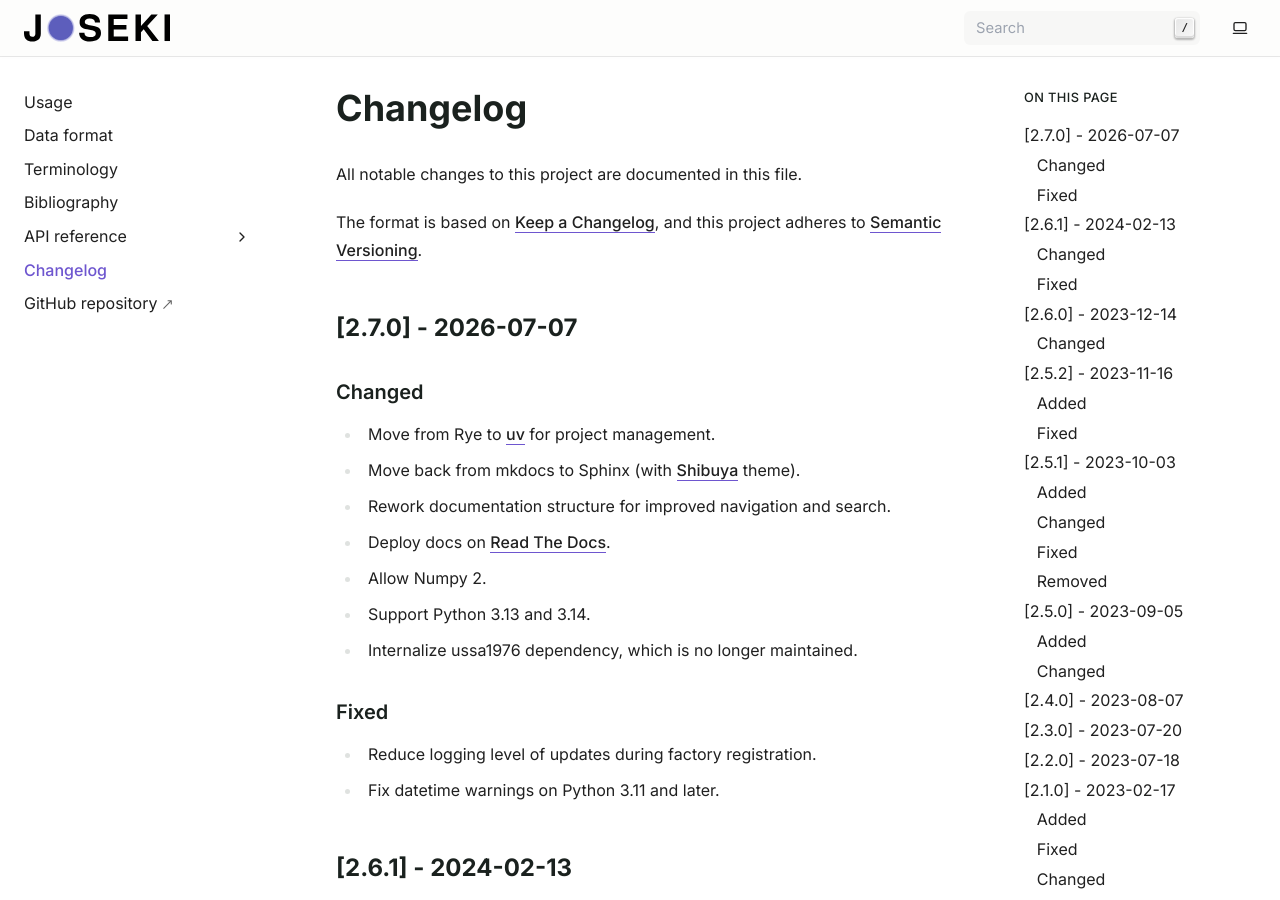
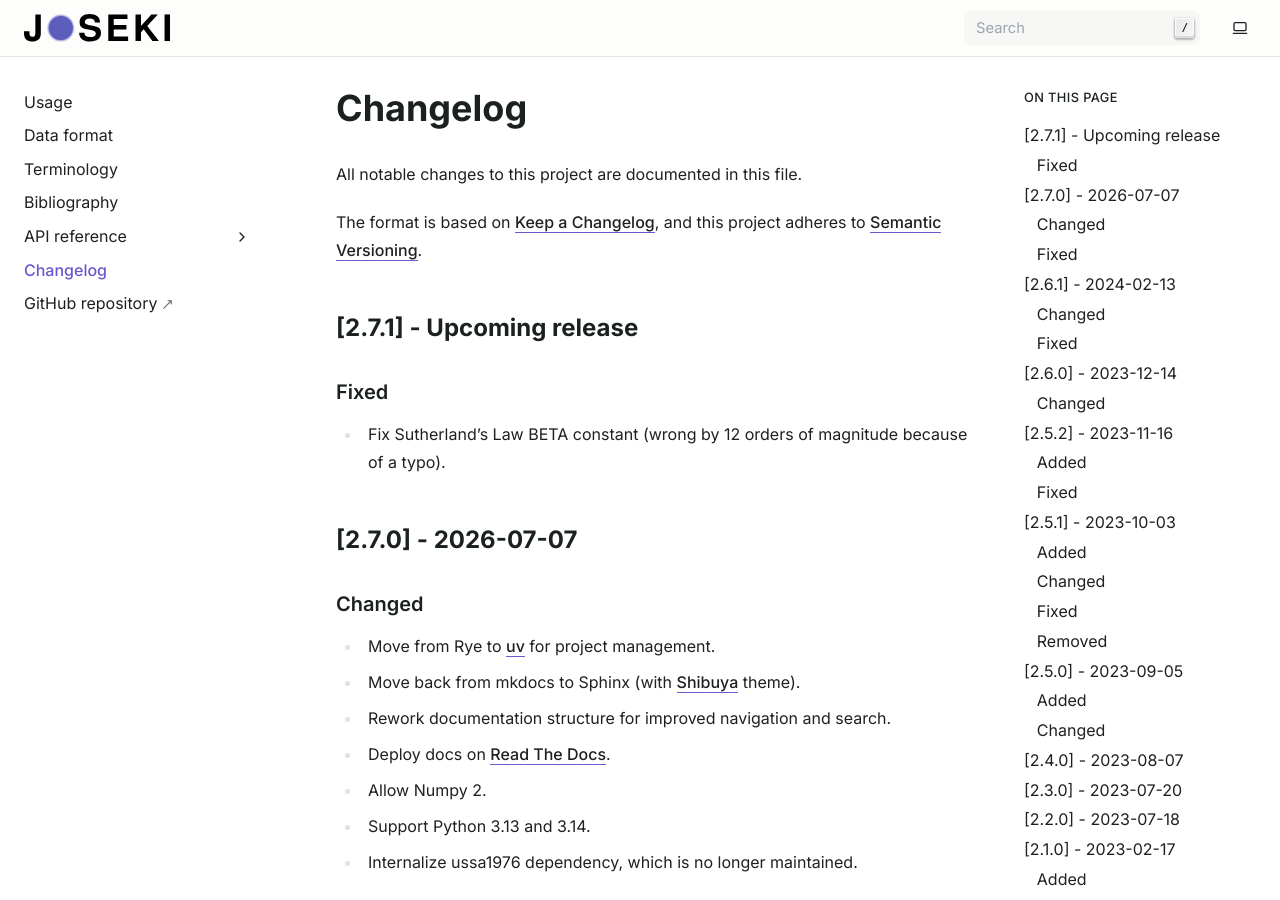
Before and after one commit to rayference/joseki, a Sphinx documentation site: the page built from docs/changelog.md, in a window 1280 px wide and 900 px high. Built offline with Sphinx 7.4.7, drawn with Linux system fonts in a browser that asks for light colours; pages that are not in the unit, such as notebooks, are missing from menus.

Commit message:
Fix Sutherland's Law BETA
The US Standard Atmosphere paper defined the BETA constant as 1.458e-6.
This commit fixes a typo where its value was 1.458e+6. This fixes the
viscosity computation.

Co-authored-by: wolfetp94 <wolfetp94@gmail.com>

```diff
--- a/docs/changelog.md
+++ b/docs/changelog.md
@@ -5,6 +5,13 @@ All notable changes to this project are documented in this file.
 The format is based on [Keep a Changelog](https://keepachangelog.com/en/1.0.0/),
 and this project adheres
 to [Semantic Versioning](https://semver.org/spec/v2.0.0.html).
+
+## [2.7.1] - Upcoming release
+
+### Fixed
+
+* Fix Sutherland's Law BETA constant (wrong by 12 orders of magnitude because of
+  a typo).
 
 ## [2.7.0] - 2026-07-07
 
```
Also changed, not shown: 1 other file.
